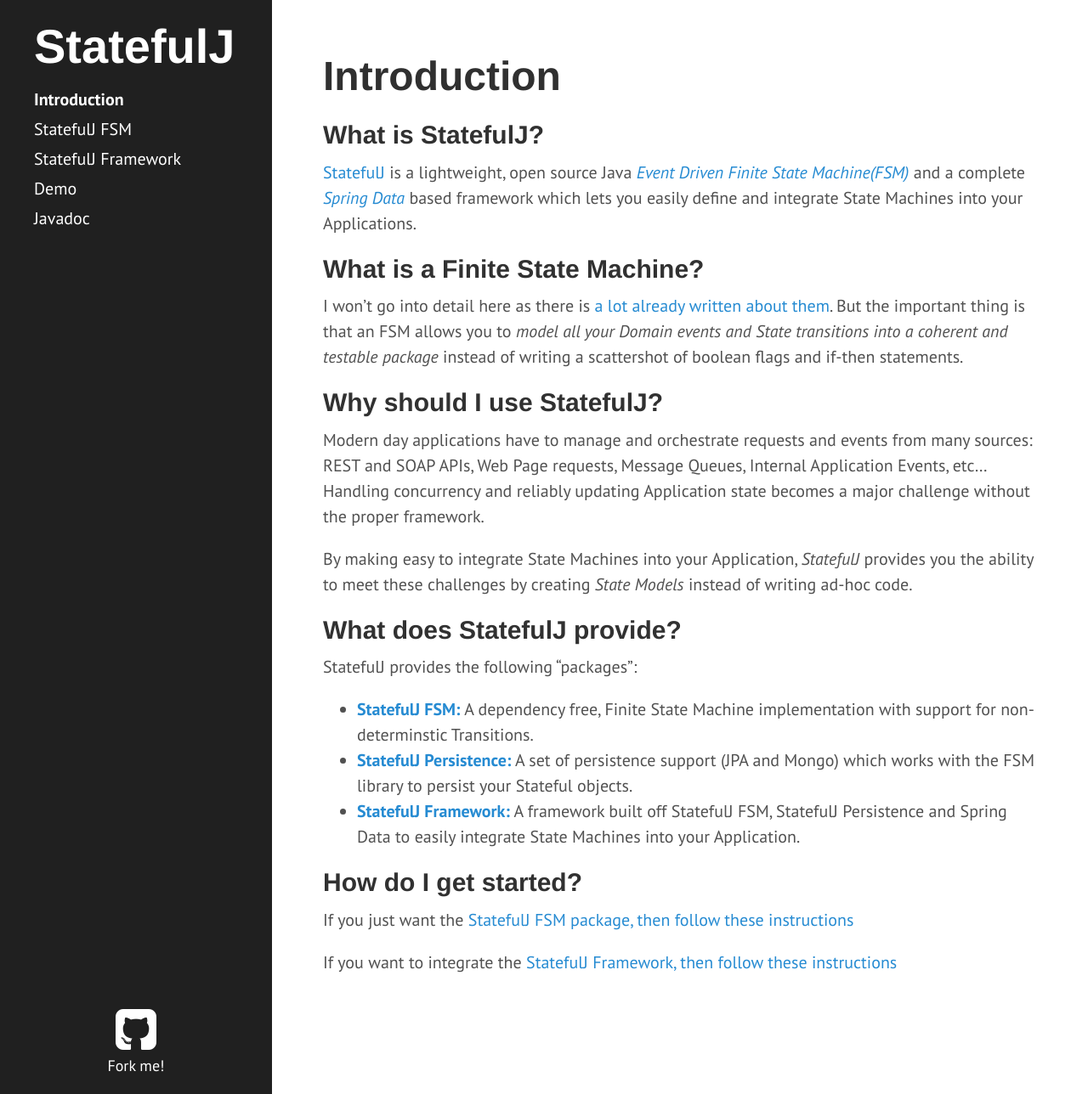
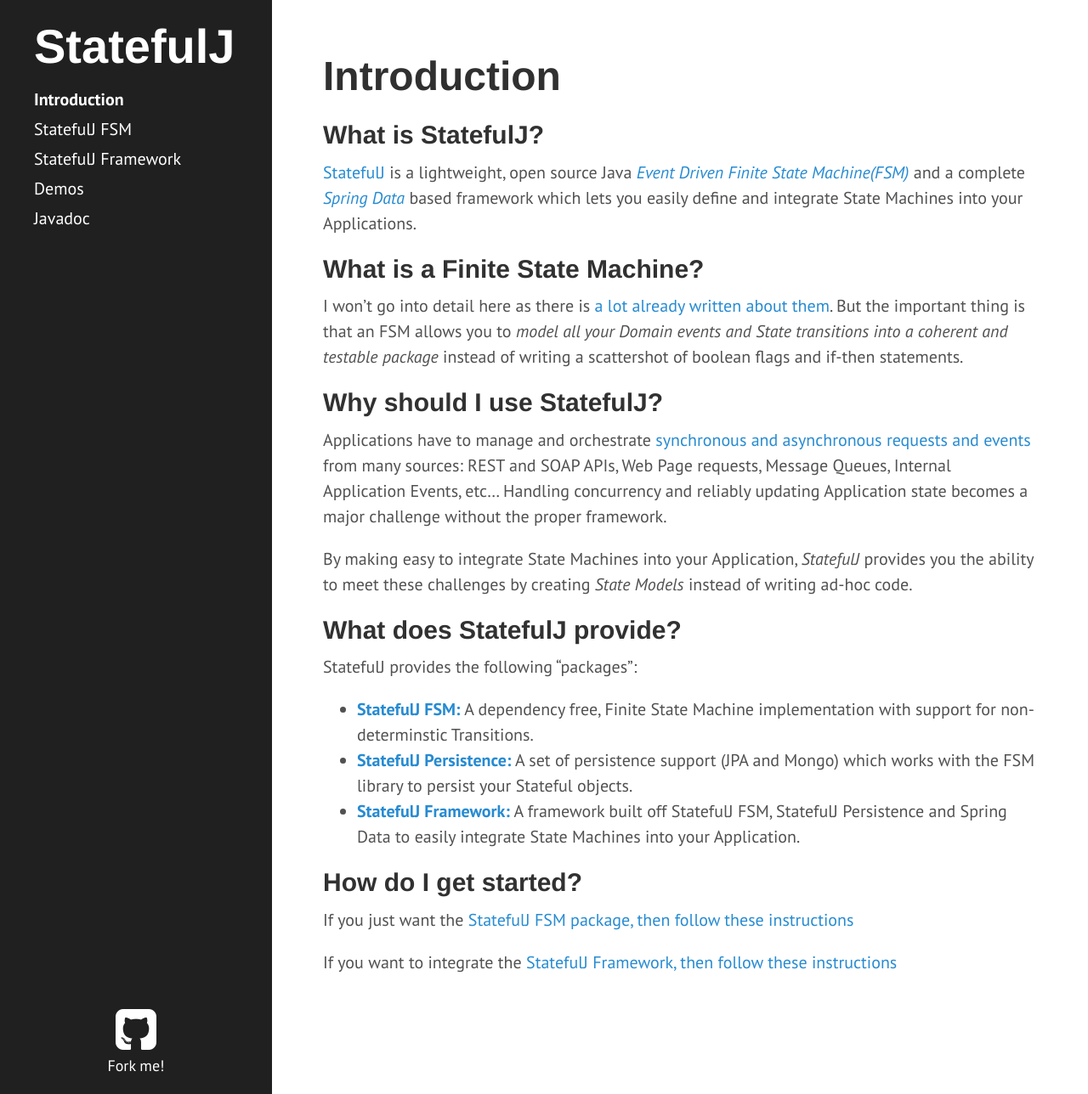
Before and after one commit to statefulj/statefulj, a Jekyll site: the page built from index.md, in a window 1280 px wide and 1288 px high. Shown: the whole window at 85% size. Built offline with Jekyll 4.4.1, drawn with Linux system fonts in a browser that asks for light colours; Markdown is read by kramdown in place of the engine named in the settings.

Commit message:
Add in new demos page

```diff
--- a/_includes/sidebar.html
+++ b/_includes/sidebar.html
@@ -52,7 +52,7 @@
   	  </nav>
 	  {% endif %}
 
-	  <a class="sidebar-nav-item" target="_blank" href="https://github.com/statefulj/statefulj-framework-demo">Demo</a>
+	  <a class="sidebar-nav-item" target="_blank" href="/demos/">Demos</a>
 	  <a class="sidebar-nav-item" target="_blank" href="/public/javadoc/">Javadoc</a>
 
       <!--a class="sidebar-nav-item" href="{{ site.github.repo }}/archive/v{{ site.version }}.zip">Download</a>
--- a/index.md
+++ b/index.md
@@ -14,7 +14,7 @@ I won't go into detail here as there is [a lot already written about them](http:
 
 ## Why should I use StatefulJ?
 
-Modern day applications have to manage and orchestrate requests and events from many sources: REST and SOAP APIs, Web Page requests, Message Queues, Internal Application Events, etc...  Handling concurrency and reliably updating Application state becomes a major challenge without the proper framework.
+Applications have to manage and orchestrate [synchronous and asynchronous requests and events](http://www.reactivemanifesto.org/) from many sources: REST and SOAP APIs, Web Page requests, Message Queues, Internal Application Events, etc...  Handling concurrency and reliably updating Application state becomes a major challenge without the proper framework.
 
 By making easy to integrate State Machines into your Application, *StatefulJ* provides you the ability to meet these challenges by creating *State Models* instead of writing ad-hoc code.
 
```
Also changed, not shown: demos.md (added, +29 -0 lines), framework.md (+0 -2 lines).
